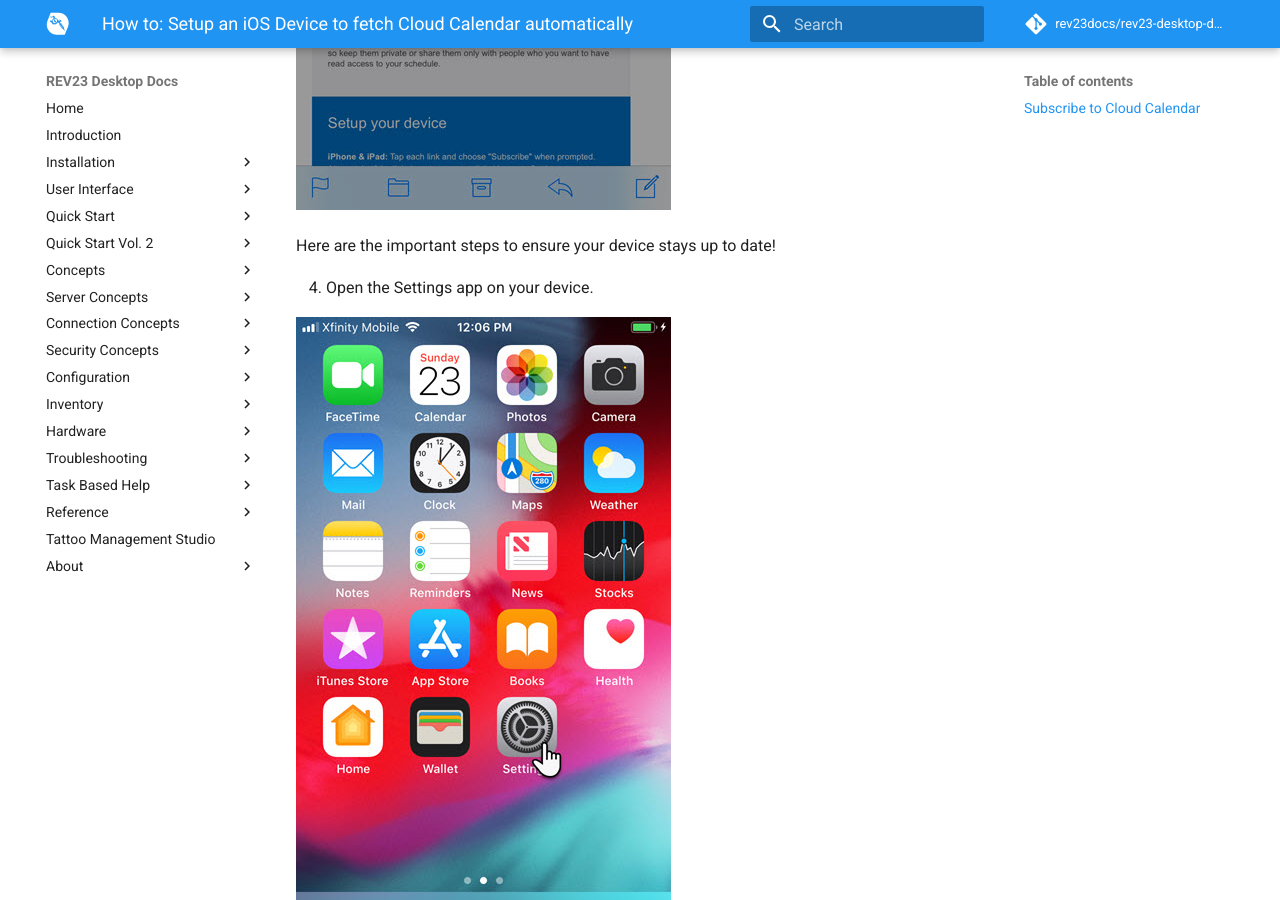
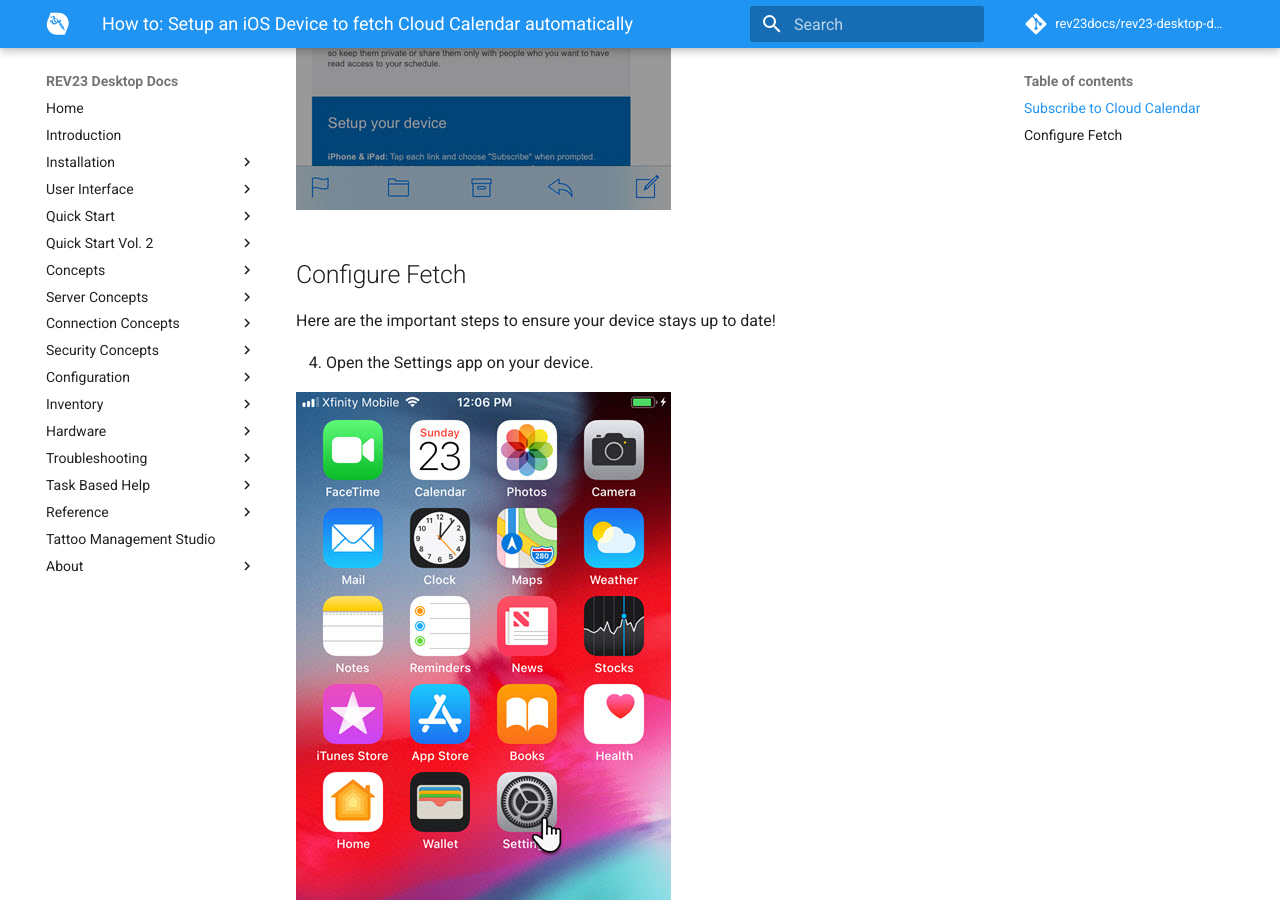
Before and after one commit to REV23Docs/rev23-desktop-docs, an MkDocs documentation site: the page built from docs/how-to/cloud-calendar-ios-fetch.md, in a window 1280 px wide and 900 px high, scrolled down 2445 px. Built offline with MkDocs 1.6.1 and Material for MkDocs 9.7.7, drawn with Linux system fonts in a browser that asks for light colours; comment, search, counter and statistics services are not loaded.

Commit message:
added header

```diff
--- a/docs/how-to/cloud-calendar-ios-fetch.md
+++ b/docs/how-to/cloud-calendar-ios-fetch.md
@@ -17,6 +17,8 @@
 3. Then tap 'Done'
 
 ![REV23 Desktop](img/cloud-calendar-ios-fetch-3.jpg)
+
+## Configure Fetch
 
 Here are the important steps to ensure your device stays up to date!
 
```
